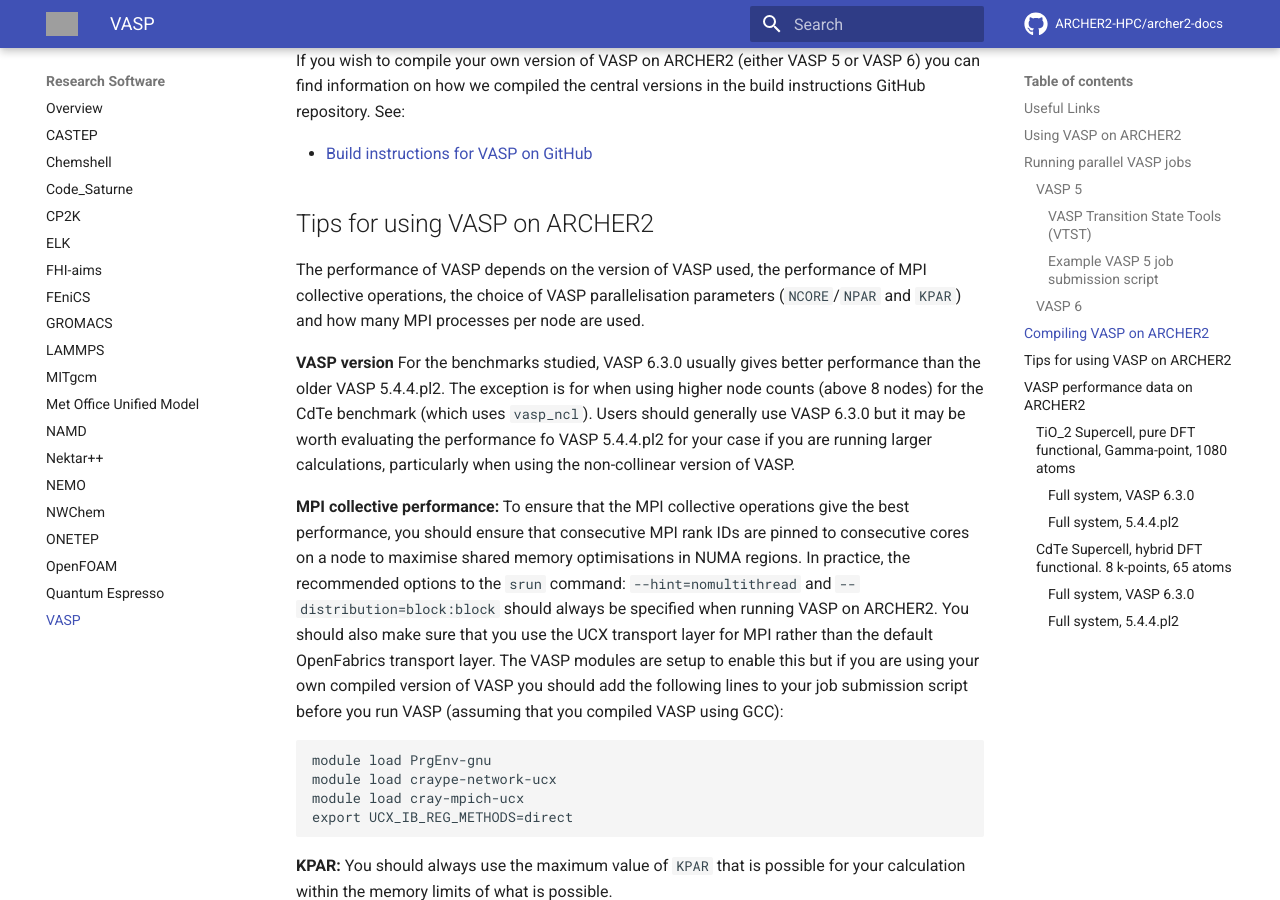
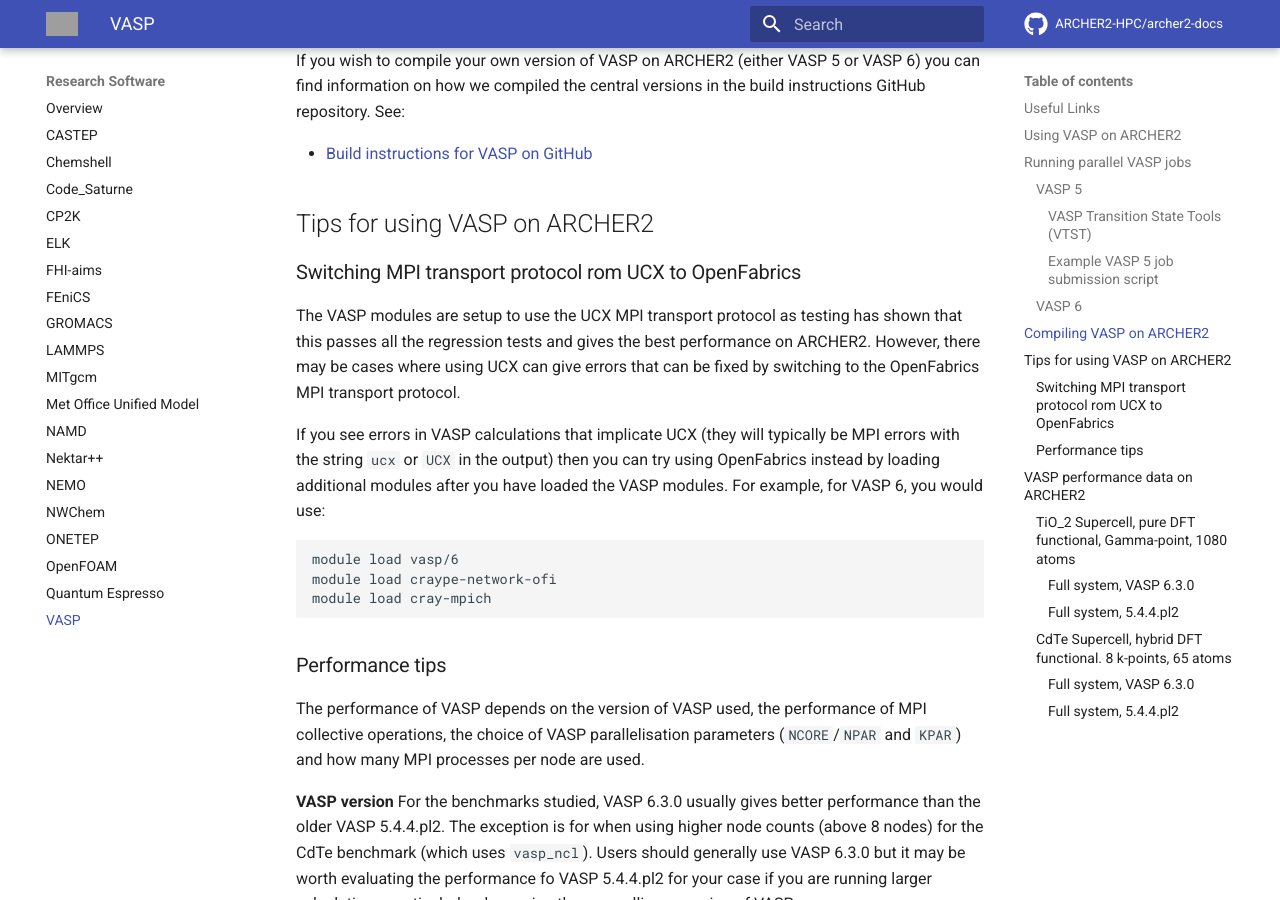
Before and after one commit to ARCHER2-HPC/archer2-docs, an MkDocs documentation site: the page built from docs/research-software/vasp/vasp.md, in a window 1280 px wide and 900 px high, scrolled down 4162 px. Built offline with MkDocs 1.6.1 and Material for MkDocs 9.7.7, drawn with Linux system fonts in a browser that asks for light colours; comment, search, counter and statistics services are not loaded; grey boxes are pictures that could not be loaded.

Commit message:
Adds note on switching to OFI

````diff
--- a/docs/research-software/vasp/vasp.md
+++ b/docs/research-software/vasp/vasp.md
@@ -188,6 +188,26 @@
 
 ## Tips for using VASP on ARCHER2
 
+### Switching MPI transport protocol rom UCX to OpenFabrics
+
+The VASP modules are setup to use the UCX MPI transport protocol as testing has shown
+that this passes all the regression tests and gives the best performance on ARCHER2.
+However, there may be cases where using UCX can give errors that can be fixed by
+switching to the OpenFabrics MPI transport protocol.
+
+If you see errors in VASP calculations that implicate UCX (they will typically be
+MPI errors with the string `ucx` or `UCX` in the output) then you can try using
+OpenFabrics instead by loading additional modules after you have loaded the
+VASP modules. For example, for VASP 6, you would use:
+
+```
+module load vasp/6
+module load craype-network-ofi
+module load cray-mpich
+```
+
+### Performance tips
+
 The performance of VASP depends on the version of VASP used, the performance
 of MPI collective operations, the choice of VASP parallelisation parameters
 (`NCORE`/`NPAR` and `KPAR`) and how many MPI processes per node are used.
````
